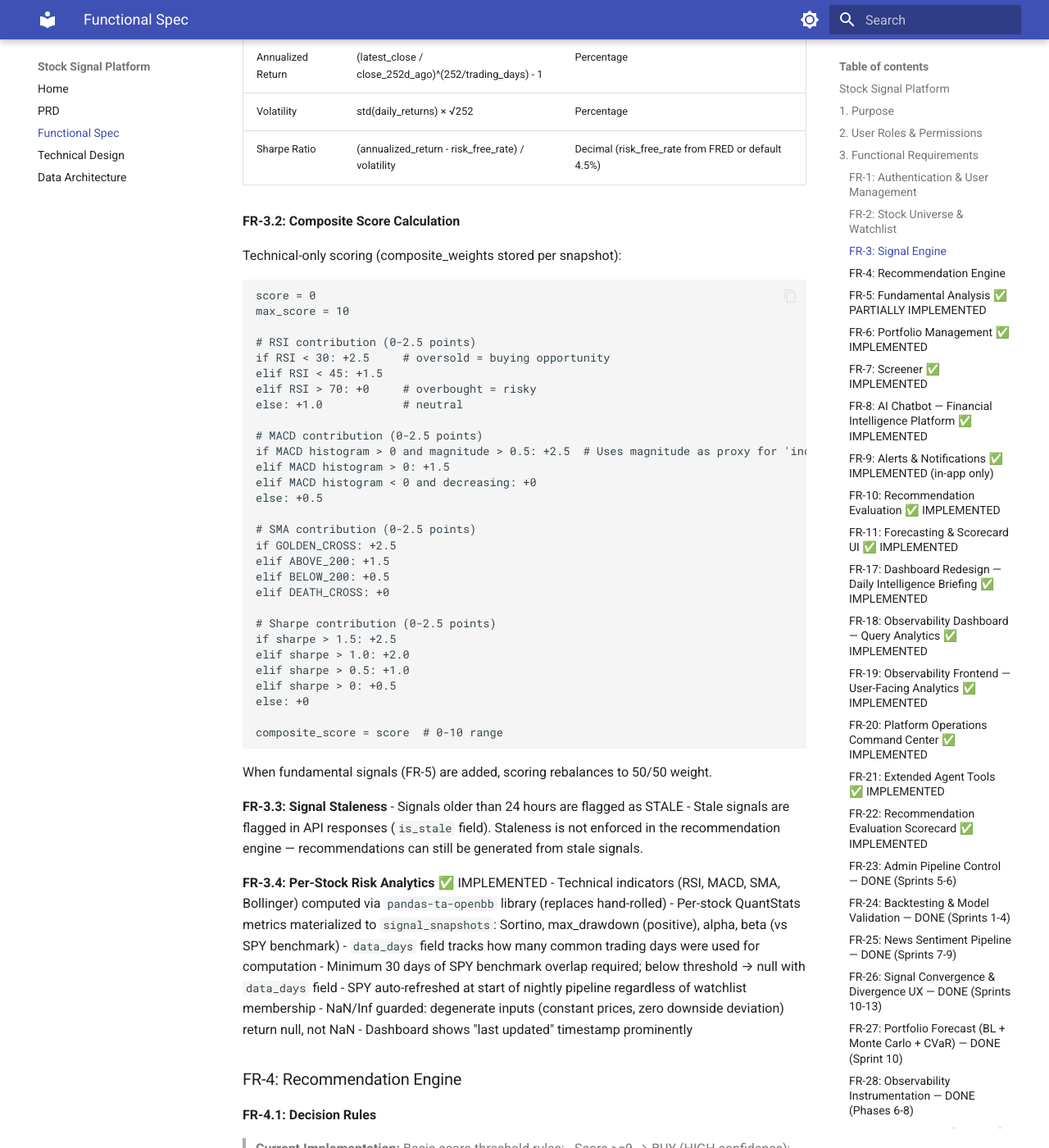
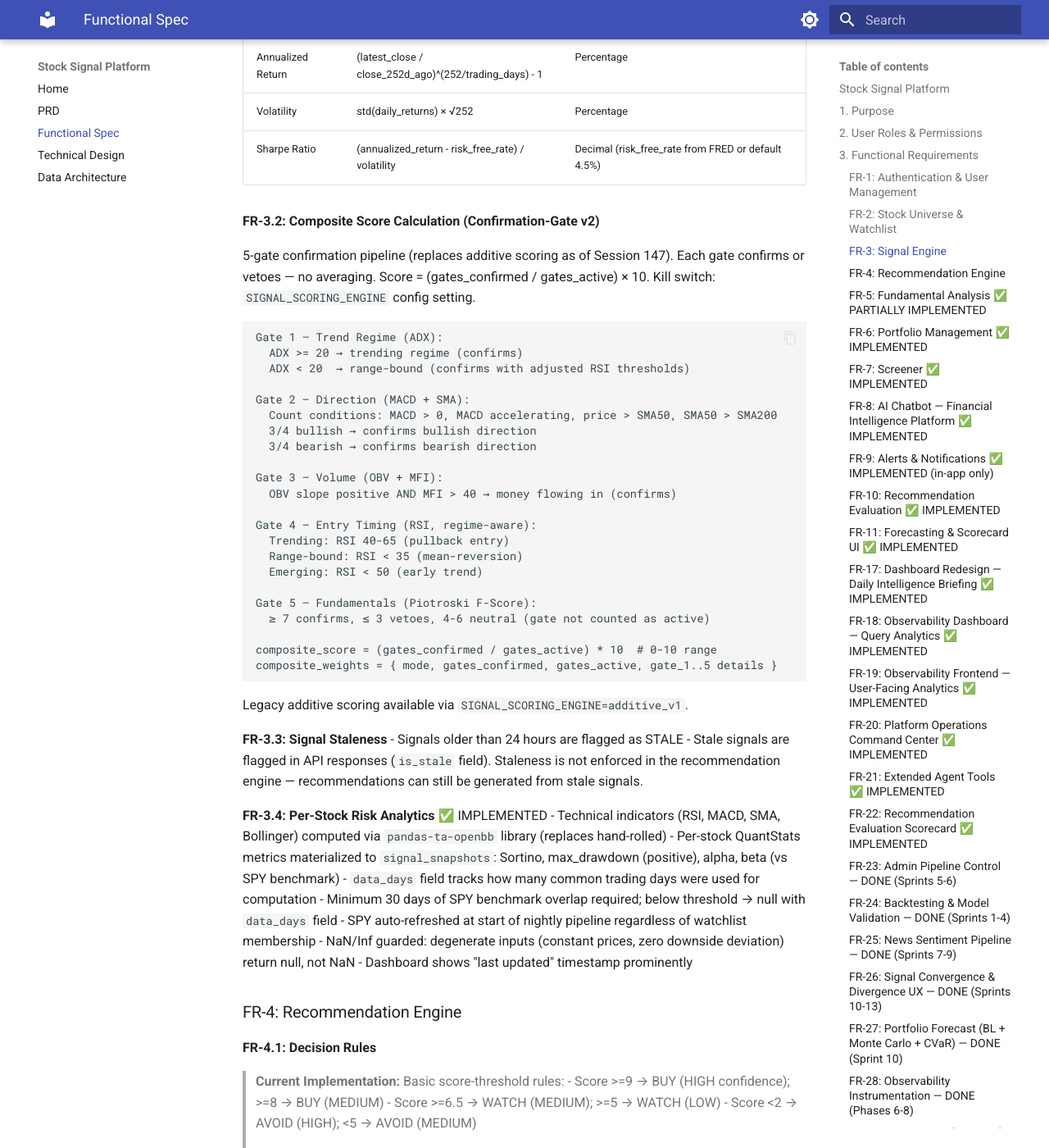
Before and after one commit to vipulbhatia29/stock-signal-platform, an MkDocs documentation site: the page built from docs/FSD.md, in a window 1280 px wide and 1400 px high, scrolled down 4373 px. Shown: the whole window at 82% size. Built offline with MkDocs 1.6.1 and Material for MkDocs 9.7.7, drawn with Linux system fonts in a browser that asks for light colours.

Commit message:
feat(features): add ADX/OBV/MFI to historical features + daily pipeline [KAN-557]
- Migration 045: 3 nullable columns on historical_features (adx_value, obv_slope, mfi_value)
- 3 vectorized feature functions in feature_engineering.py with hardened _slope()
- Backfill script: _load_all_prices fetches OHLCV, gate indicators computed per-ticker
- Daily feature task: populate_daily_features_task now includes gate indicators
- BATCH_SIZE reduced 1500→1300 (24 cols × 1300 = 31,200 < asyncpg 32,767 limit)
- Distribution validated: BUY:33, WATCH:278, AVOID:259 (all acceptance gates pass)
- 17 new unit tests (12 feature functions + 5 edge cases)
- Docs: README, FSD, TDD, PROJECT_INDEX, PROGRESS updated

Refs KAN-557

Co-Authored-By: Claude Opus 4.6 (1M context) <noreply@anthropic.com>

````diff
--- a/docs/FSD.md
+++ b/docs/FSD.md
@@ -196,43 +196,36 @@ For a given ticker, using the last 252 trading days of price data:
 | Volatility | std(daily_returns) × √252 | Percentage |
 | Sharpe Ratio | (annualized_return - risk_free_rate) / volatility | Decimal (risk_free_rate from FRED or default 4.5%) |
 
-**FR-3.2: Composite Score Calculation**
+**FR-3.2: Composite Score Calculation (Confirmation-Gate v2)**
 
-Technical-only scoring (composite_weights stored per snapshot):
+5-gate confirmation pipeline (replaces additive scoring as of Session 147). Each gate confirms or vetoes — no averaging. Score = (gates_confirmed / gates_active) × 10. Kill switch: `SIGNAL_SCORING_ENGINE` config setting.
 
 ```
-score = 0
-max_score = 10
+Gate 1 — Trend Regime (ADX):
+  ADX >= 20 → trending regime (confirms)
+  ADX < 20  → range-bound (confirms with adjusted RSI thresholds)
 
-# RSI contribution (0-2.5 points)
-if RSI < 30: +2.5     # oversold = buying opportunity
-elif RSI < 45: +1.5
-elif RSI > 70: +0     # overbought = risky
-else: +1.0            # neutral
+Gate 2 — Direction (MACD + SMA):
+  Count conditions: MACD > 0, MACD accelerating, price > SMA50, SMA50 > SMA200
+  3/4 bullish → confirms bullish direction
+  3/4 bearish → confirms bearish direction
 
-# MACD contribution (0-2.5 points)
-if MACD histogram > 0 and magnitude > 0.5: +2.5  # Uses magnitude as proxy for 'increasing' (only latest value available, not series)
-elif MACD histogram > 0: +1.5
-elif MACD histogram < 0 and decreasing: +0
-else: +0.5
+Gate 3 — Volume (OBV + MFI):
+  OBV slope positive AND MFI > 40 → money flowing in (confirms)
 
-# SMA contribution (0-2.5 points)
-if GOLDEN_CROSS: +2.5
-elif ABOVE_200: +1.5
-elif BELOW_200: +0.5
-elif DEATH_CROSS: +0
+Gate 4 — Entry Timing (RSI, regime-aware):
+  Trending: RSI 40-65 (pullback entry)
+  Range-bound: RSI < 35 (mean-reversion)
+  Emerging: RSI < 50 (early trend)
 
-# Sharpe contribution (0-2.5 points)
-if sharpe > 1.5: +2.5
-elif sharpe > 1.0: +2.0
-elif sharpe > 0.5: +1.0
-elif sharpe > 0: +0.5
-else: +0
+Gate 5 — Fundamentals (Piotroski F-Score):
+  ≥ 7 confirms, ≤ 3 vetoes, 4-6 neutral (gate not counted as active)
 
-composite_score = score  # 0-10 range
+composite_score = (gates_confirmed / gates_active) * 10  # 0-10 range
+composite_weights = { mode, gates_confirmed, gates_active, gate_1..5 details }
 ```
 
-When fundamental signals (FR-5) are added, scoring rebalances to 50/50 weight.
+Legacy additive scoring available via `SIGNAL_SCORING_ENGINE=additive_v1`.
 
 **FR-3.3: Signal Staleness**
 - Signals older than 24 hours are flagged as STALE
````
Also changed, not shown: .serena/memories/project/state.md (+14 -29 lines), PROGRESS.md (+32 -0 lines), PROJECT_INDEX.md (+7 -7 lines), README.md (+22 -18 lines), docs/TDD.md (+1 -0 lines), 9 other files.
